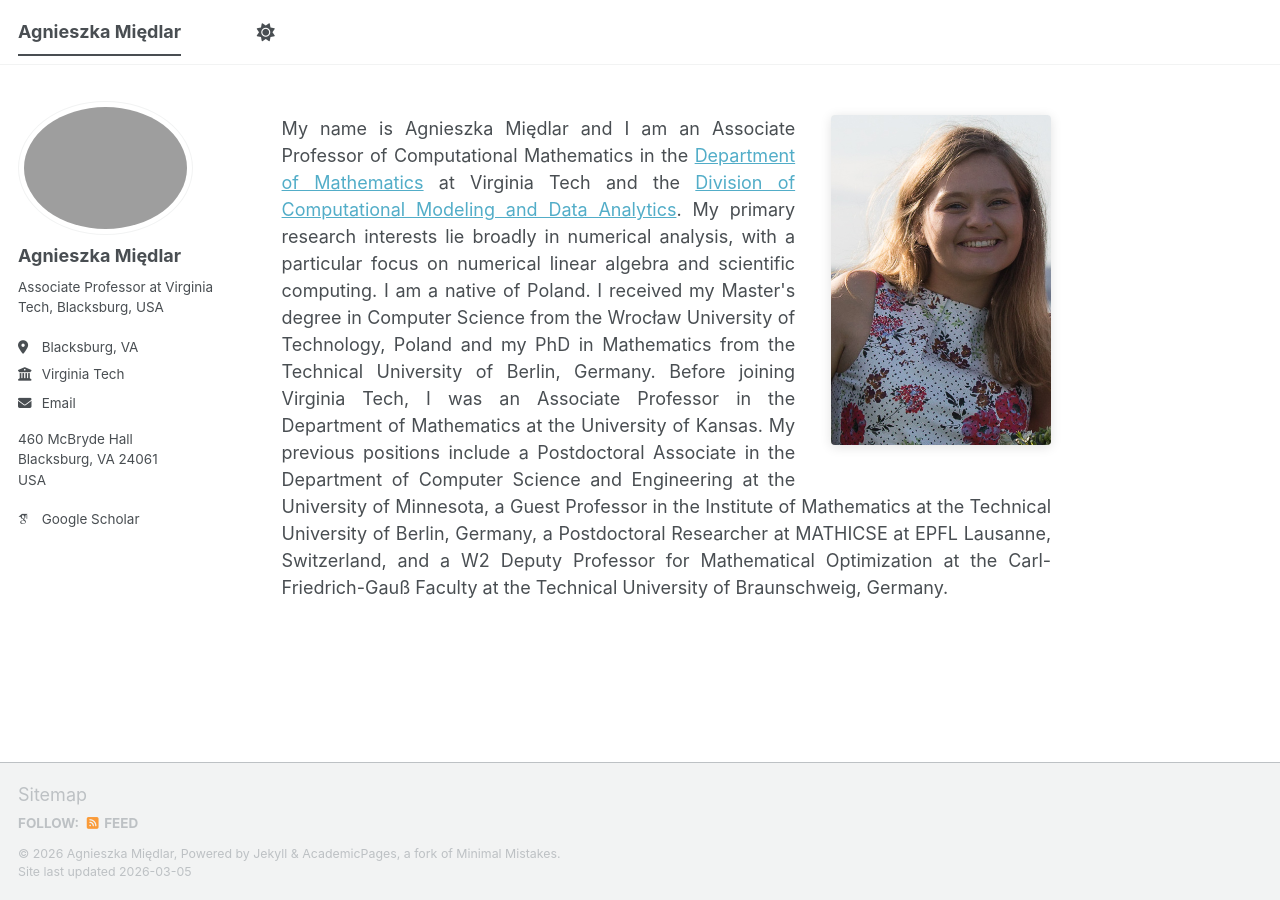
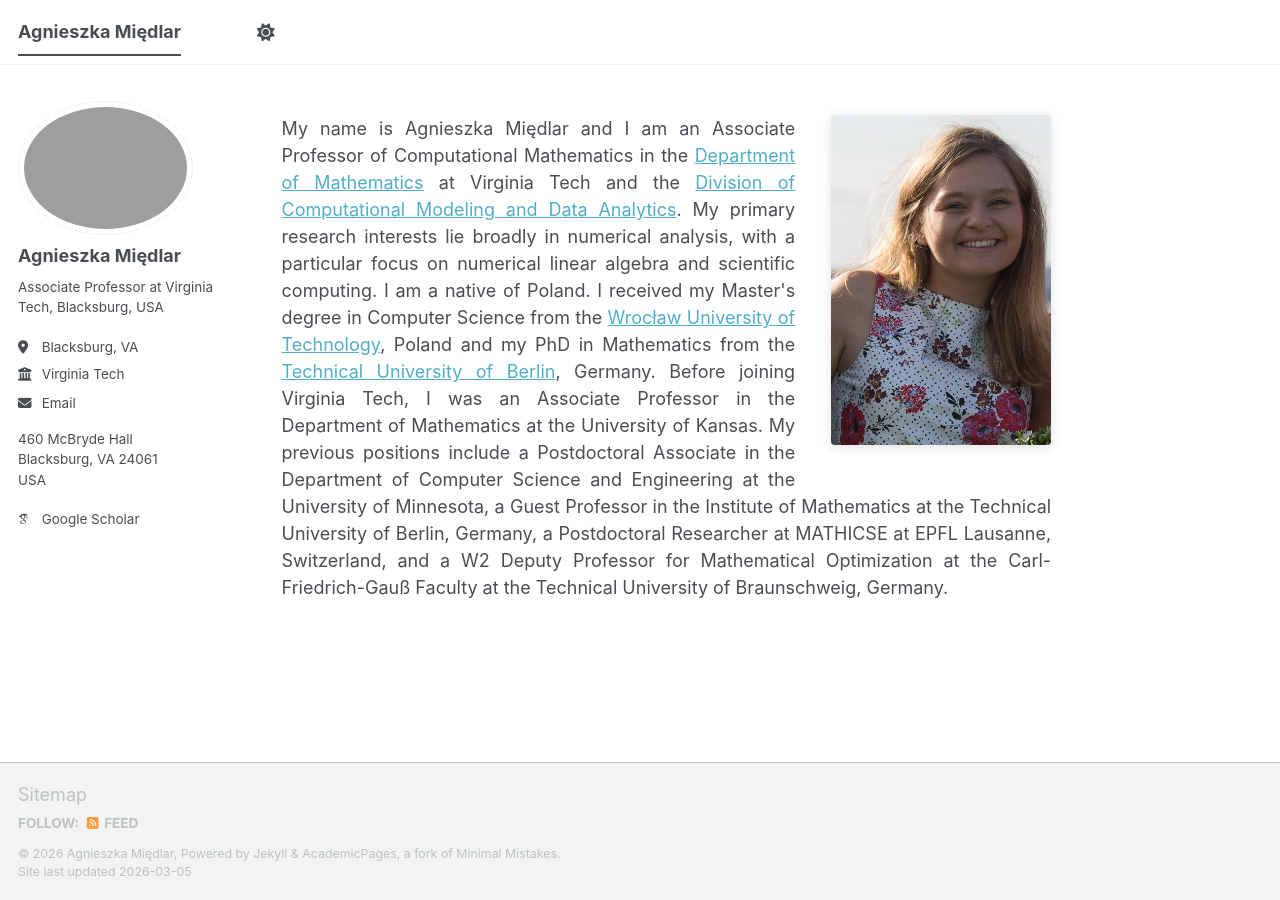
Before and after one commit to amiedlar/amiedlar.github.io, a Jekyll site: the page built from _pages/about.md, in a window 1280 px wide. Built offline with Jekyll 4.4.1, drawn with Linux system fonts in a browser that asks for light colours; some web fonts are replaced; a script bundle is joined from its source files by our own code; library files that are not in the unit come from our copies; part of the change alters nothing that is shown.

```diff
--- a/_pages/about.md
+++ b/_pages/about.md
@@ -13,7 +13,9 @@ redirect_from:
 My name is Agnieszka Międlar and I am an Associate Professor of Computational Mathematics in the <a target="blank_" href="https://math.vt.edu/">Department of Mathematics</a> at Virginia Tech and the <a target="blank_"
 href= "https://data.science.vt.edu/programs/cmda.html">Division of Computational Modeling and Data Analytics</a>. My primary research interests lie broadly in numerical analysis, with a particular focus on numerical linear algebra and scientific computing.
 
-I am a native of Poland. I received my Master's degree in Computer Science from the Wrocław University of Technology, Poland and my PhD in Mathematics from the Technical University of Berlin, Germany. Before joining Virginia Tech, I was an Associate Professor in the Department of Mathematics at the University of Kansas.
+I am a native of Poland. I received my Master's degree in Computer Science from the <a target="blank_"
+href= "https://pwr.edu.pl/en/">Wrocław University of Technology</a>, Poland and my PhD in Mathematics from the <a target="blank_"
+href="https://www.tu.berlin/en/">Technical University of Berlin</a>, Germany. Before joining Virginia Tech, I was an Associate Professor in the Department of Mathematics at the University of Kansas.
 
 My previous positions include a Postdoctoral Associate in the Department of Computer Science and Engineering at the University of Minnesota, a Guest Professor in the Institute of Mathematics at the Technical University of Berlin, Germany, a Postdoctoral Researcher at MATHICSE at EPFL Lausanne, Switzerland, and a W2 Deputy Professor for Mathematical Optimization at the Carl-Friedrich-Gauß Faculty at the Technical University of Braunschweig, Germany.
 </p>
```
